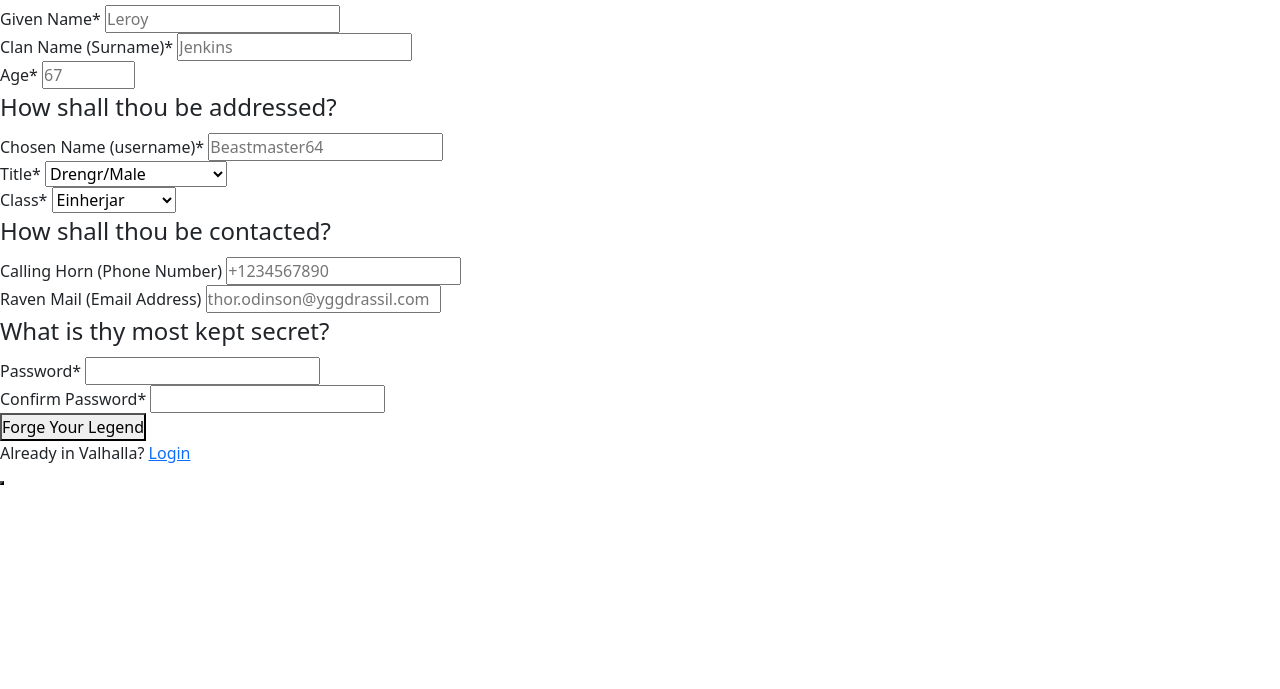
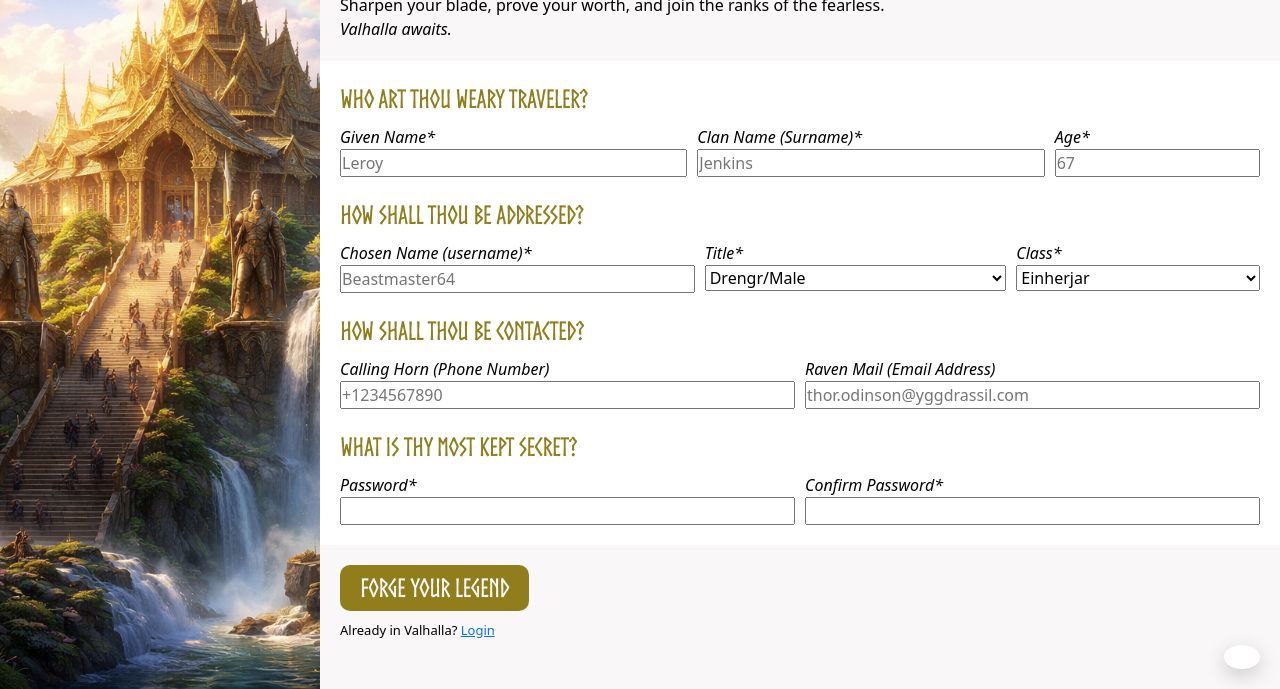
Before and after one commit to maruvici/odin-form, a plain HTML site: page index.html in a window 1280 px wide. Shown: the part 111-800 px from the top of the page. Drawn offline with nearby package versions, Linux system fonts and the light colour scheme.

Commit message:
feat: Add initial css styling
Still needs valid and invalid input styling

```diff
--- a/static/styles/style.css
+++ b/static/styles/style.css
@@ -1,3 +1,11 @@
+@font-face {
+  font-family: 'Norse';
+  src: url('../assets/fonts/Norse.otf') format('opentype');
+  font-weight: normal;
+  font-style: normal;
+  font-display: swap;
+}
+
 *,
 *::before,
 *::after {
@@ -8,3 +16,137 @@
     margin: 0;
     padding: 0;
 }
+
+:root {
+    --bg-image: url(../assets/img/valhallaDay.png);
+    --main-bg-color: #F9F7F7;
+    --em-bg-color: #ffffff;
+    --text-color: black;
+    --em-text-color: #927d1d;
+    --button-bg-color: #2e3440;
+}
+
+.dark-mode {
+    --bg-image: url(../assets/img/valhallaNight.png);
+    --main-bg-color: #2e3440;
+    --em-bg-color: #3b4252;
+    --text-color: white;
+    --em-text-color: #6d97ce;
+    --button-bg-color: #F9F7F7;
+}
+
+body {
+    display: flex;
+}
+
+.left-container,
+.right-container {
+    display: flex;
+    flex-direction: column;
+    min-height: 100vh;
+}
+
+.left-container {
+    background-image: var(--bg-image);
+    background-position: center;
+    background-size: cover;
+    flex: 1 0 0;
+}
+
+.right-container {
+    flex: 3 0 0;
+}
+
+.right-container .top {
+    background-color: var(--main-bg-color);
+    color: var(--text-color);
+    display: flex;
+    flex: 1 0 0;
+    flex-direction: column;
+    justify-content: flex-end;
+    padding: 20px;
+}
+
+.right-container .top .title,
+legend {
+    color: var(--em-text-color);
+    font-family: 'Norse', serif;
+    font-weight: 700;
+}
+
+.right-container .top .title {
+    font-size: 3.5em;
+}
+
+.right-container .mid {
+    background-color: var(--em-bg-color);
+    color: var(--text-color);
+    display: flex;
+    flex: 2 0 0;
+    padding: 20px;
+}
+
+.right-container .mid form {
+    display: flex;
+    flex: 1 0 0;
+    flex-direction: column;
+    gap: 20px;
+    justify-content: space-evenly;
+}
+
+.right-container .mid .inputContainer {
+    display: flex;
+    gap: 10px;
+    width: 100%;
+}
+
+.right-container .mid .input {
+    display: flex;
+    flex-direction: column;
+    flex-grow: 1;
+    font-size: medium;
+    font-style: italic;
+}
+
+.right-container .bot {
+    background-color: var(--main-bg-color);
+    color: var(--em-text-color);
+    flex: 1 0 0;
+    padding: 20px;
+}
+
+.right-container .bot #registerButton {
+    background-color: var(--em-text-color);
+    border: none;
+    border-radius: 10px;
+    color: var(--main-bg-color);
+    font-family: 'Norse', 'system-ui';
+    font-size: x-large;
+    font-weight: bold;
+    padding: 5px 20px;
+}
+
+.right-container .bot .loginText {
+    color: var(--text-color);
+    font-size: small;
+    margin-top: 10px;
+}
+
+#toggleButton {
+    position: fixed;
+    bottom: 20px;
+    right: 20px;
+    padding: 12px 18px;
+    background-color: var(--em-bg-color);
+    color: var(--em-text-color);
+    border: none;
+    border-radius: 100%;
+    font-size: 14px;
+    cursor: pointer;
+    box-shadow: 0 6px 20px rgba(0, 0, 0, 0.2);
+}
+
+#toggleButton:hover {
+    background-color: var(--button-bg-color);
+    color: var(--main-bg-color);
+}
```
Also changed, not shown: static/assets/fonts/Norse.otf (added), static/assets/img/valhallaDay.png (added), static/assets/img/valhallaNight.png (added).
